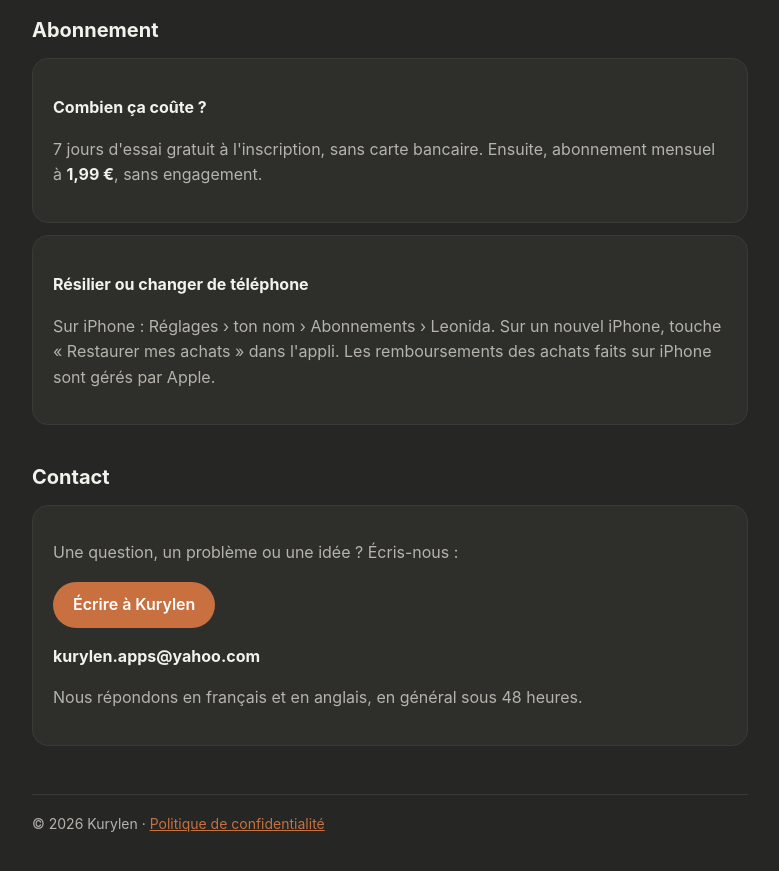
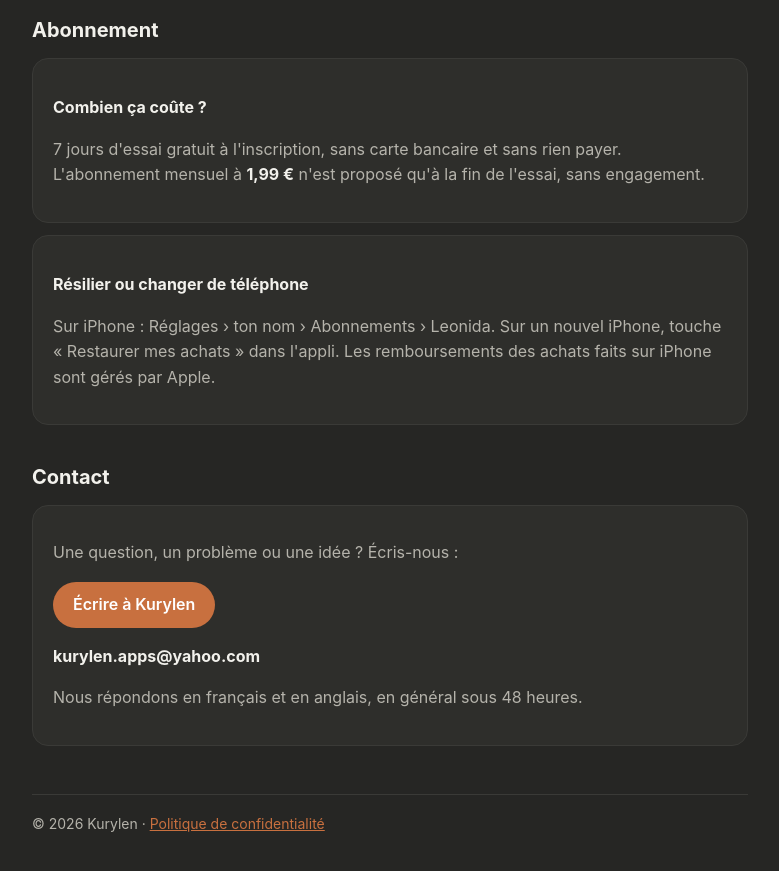
Before and after one commit to Fefe-Kurylen/fefe-kurylen.github.io, a plain HTML site: page Leonida/index.html in a window 1280 px wide. Shown: the part 1160-2031 px from the top of the page, without its empty margins (250-1029 px from the left). Drawn offline with Linux system fonts and the light colour scheme.

Commit message:
Leonida : abonnement proposé seulement après l'essai
Co-Authored-By: Claude Opus 5.5 <noreply@anthropic.com>
Claude-Session: https://claude.ai/code/session_01NRUCAeXXFq5ezCGBBRhEtn

```diff
--- a/Leonida/index.html
+++ b/Leonida/index.html
@@ -43,7 +43,7 @@
   <h2 id="abonnement">Abonnement</h2>
   <div class="card">
     <h3>Combien ça coûte ?</h3>
-    <p>7 jours d'essai gratuit à l'inscription, sans carte bancaire. Ensuite, abonnement mensuel à <strong>1,99 €</strong>, sans engagement.</p>
+    <p>7 jours d'essai gratuit à l'inscription, sans carte bancaire et sans rien payer. L'abonnement mensuel à <strong>1,99 €</strong> n'est proposé qu'à la fin de l'essai, sans engagement.</p>
   </div>
   <div class="card">
     <h3>Résilier ou changer de téléphone</h3>
```
